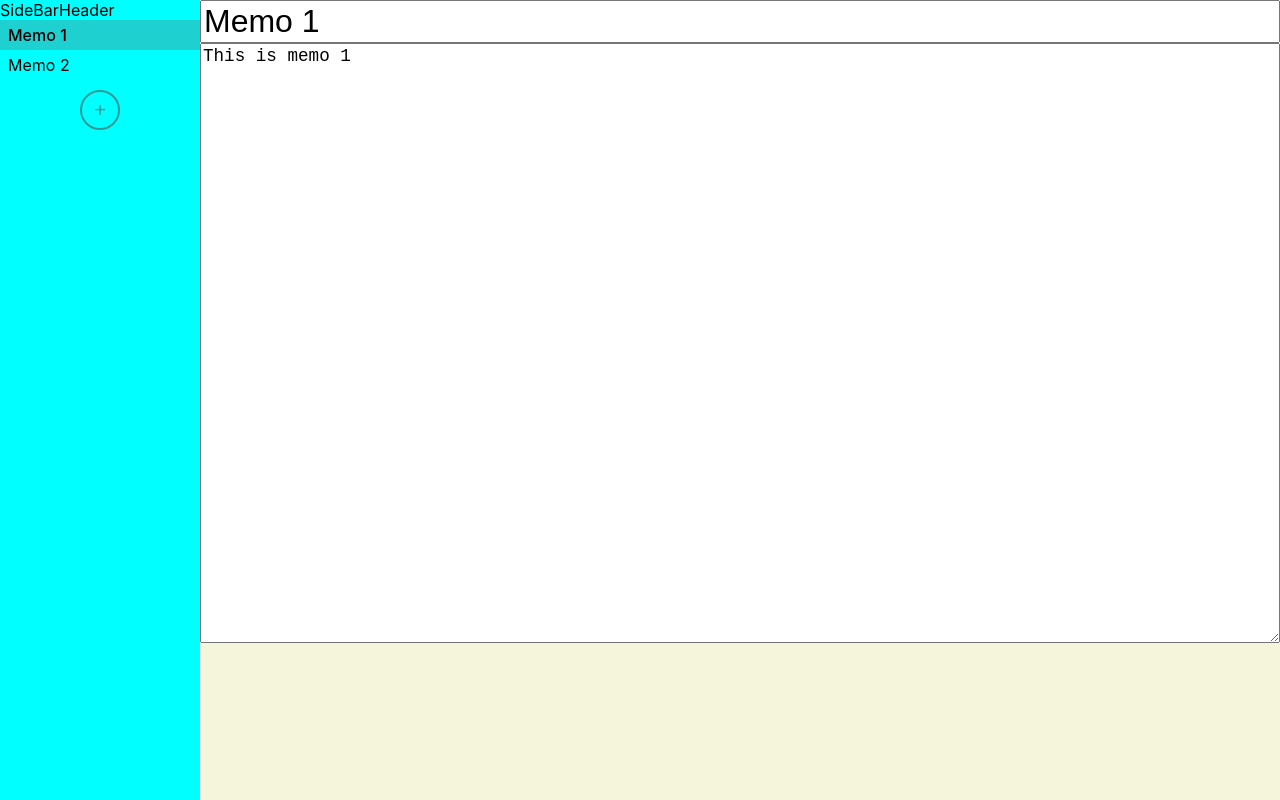
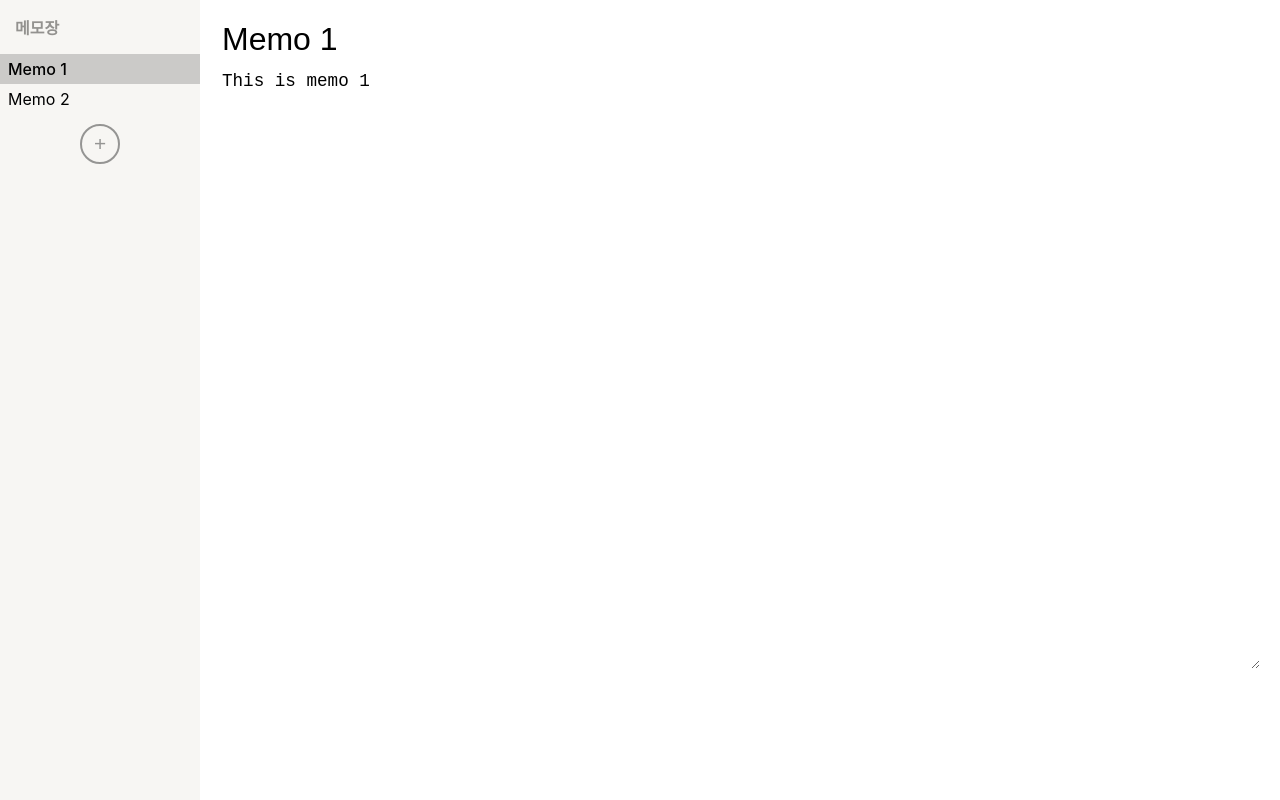
Before and after one commit to eyhhhh/2rdWinterVacation, a React (Create React App) app in the folder react_practice/memo-project/: page / in a window 1280 px wide. Built offline with nearby package versions, Linux system fonts and the light colour scheme.

Commit message:
파일 구조화, css 수정

```diff
--- a/react_practice/memo-project/src/App.css
+++ b/react_practice/memo-project/src/App.css
@@ -2,53 +2,3 @@
   display: flex;
   height: 100vh;
 }
-.SideBar {
-  background-color: aqua;
-  width: 200px;
-}
-.SideBarFooter {
-  text-align: center;
-  padding: 10px 0;
-}
-.SideBarFooter_add-button {
-  background: none;
-  border-radius: 100px;
-  border: 2px solid #555;
-  color: #555;
-  width: 40px;
-  height: 40px;
-  font-size: 1.3rem;
-  padding: 10px;
-  display: flex;
-  margin: auto;
-  justify-content: center;
-  align-items: center;
-  opacity: 0.6;
-  cursor: pointer;
-}
-.MemoItem {
-  width: 100%;
-  white-space: nowrap; /*너비까지만 보임*/
-  text-overflow: ellipsis;
-  overflow: hidden; /*오버된 글자 ...으로 표시*/
-  padding: 5px 8px;
-  box-sizing: border-box;
-  position: relative;
-}
-.MemoItem.selected {
-  background-color: rgba(100, 100, 100, 0.3);
-  font-weight: 500;
-}
-.MemoItem_delete-button {
-  background: none;
-  color: red;
-  border: none;
-  position: absolute;
-  right: 0;
-  top: 5px;
-  cursor: pointer;
-  display: none;
-}
-.MemoItem:hover .MemoItem_delete-button {
-  display: inline-block;
-}
--- a/react_practice/memo-project/src/components/MemoContainer/index.css
+++ b/react_practice/memo-project/src/components/MemoContainer/index.css
@@ -1,15 +1,20 @@
 .MemoContainer {
-  background-color: beige;
   flex: 1;
+  padding: 20px;
 }
 .MemoContainer_title {
   width: 100%;
   box-sizing: border-box;
   font-size: 2rem;
+  border: none;
+  margin-bottom: 10px;
+  outline: none;
 }
 .MemoContainer_content {
   width: 100%;
   box-sizing: border-box;
   font-size: 1.1rem;
   min-height: 600px;
+  border: none;
+  outline: none;
 }
--- /dev/null
+++ b/react_practice/memo-project/src/components/MemoItem/index.css
@@ -0,0 +1,26 @@
+.MemoItem {
+  width: 100%;
+  white-space: nowrap; /*너비까지만 보임*/
+  text-overflow: ellipsis;
+  overflow: hidden; /*오버된 글자 ...으로 표시*/
+  padding: 5px 8px;
+  box-sizing: border-box;
+  position: relative;
+}
+.MemoItem.selected {
+  background-color: rgba(100, 100, 100, 0.3);
+  font-weight: 500;
+}
+.MemoItem_delete-button {
+  background: none;
+  color: red;
+  border: none;
+  position: absolute;
+  right: 0;
+  top: 5px;
+  cursor: pointer;
+  display: none;
+}
+.MemoItem:hover .MemoItem_delete-button {
+  display: inline-block;
+}
--- a/react_practice/memo-project/src/components/MemoItem.js
+++ b/react_practice/memo-project/src/components/MemoItem/index.js
@@ -1,3 +1,5 @@
+import './index.css';
+
 function MemoItem({ children, onClickItem, onClickDelete, isSelcted }) {
   return (
     <div
--- a/react_practice/memo-project/src/components/MemoList.js
+++ b/react_practice/memo-project/src/components/MemoList/index.js
@@ -1,4 +1,4 @@
-import MemoItem from './MemoItem';
+import MemoItem from '../MemoItem';
 
 function MemoList({
   memos,
--- /dev/null
+++ b/react_practice/memo-project/src/components/SideBar/index.css
@@ -0,0 +1,4 @@
+.SideBar {
+  background-color: rgb(247, 246, 243);
+  width: 200px;
+}
--- /dev/null
+++ b/react_practice/memo-project/src/components/SideBarFooter/index.css
@@ -0,0 +1,20 @@
+.SideBarFooter {
+  text-align: center;
+  padding: 10px 0;
+}
+.SideBarFooter_add-button {
+  background: none;
+  border-radius: 100px;
+  border: 2px solid #555;
+  color: #555;
+  width: 40px;
+  height: 40px;
+  font-size: 1.3rem;
+  padding: 10px;
+  display: flex;
+  margin: auto;
+  justify-content: center;
+  align-items: center;
+  opacity: 0.6;
+  cursor: pointer;
+}
--- a/react_practice/memo-project/src/components/SideBarFooter.js
+++ b/react_practice/memo-project/src/components/SideBarFooter/index.js
@@ -1,3 +1,5 @@
+import './index.css';
+
 function SideBarFooter({ onClick }) {
   return (
     <div className="SideBarFooter">
--- a/react_practice/memo-project/src/components/SideBarHeader.js
+++ /dev/null
@@ -1,5 +0,0 @@
-function SideBarHeader() {
-  return <div className="SideBarHeader">SideBarHeader</div>;
-}
-
-export default SideBarHeader;
--- /dev/null
+++ b/react_practice/memo-project/src/components/SideBarHeader/index.css
@@ -0,0 +1,5 @@
+.SideBarHeader {
+  padding: 15px;
+  color: rgb(147, 146, 143);
+  font-weight: 700;
+}
--- /dev/null
+++ b/react_practice/memo-project/src/components/SideBarHeader/index.js
@@ -0,0 +1,7 @@
+import './index.css';
+
+function SideBarHeader() {
+  return <div className="SideBarHeader">메모장</div>;
+}
+
+export default SideBarHeader;
```
Also changed, not shown: react_practice/memo-project/src/components/SideBar/index.js (renamed from react_practice/memo-project/src/components/SideBar.js, +4 -3 lines), 1 other file (tests, documents, lock files or other folders).
